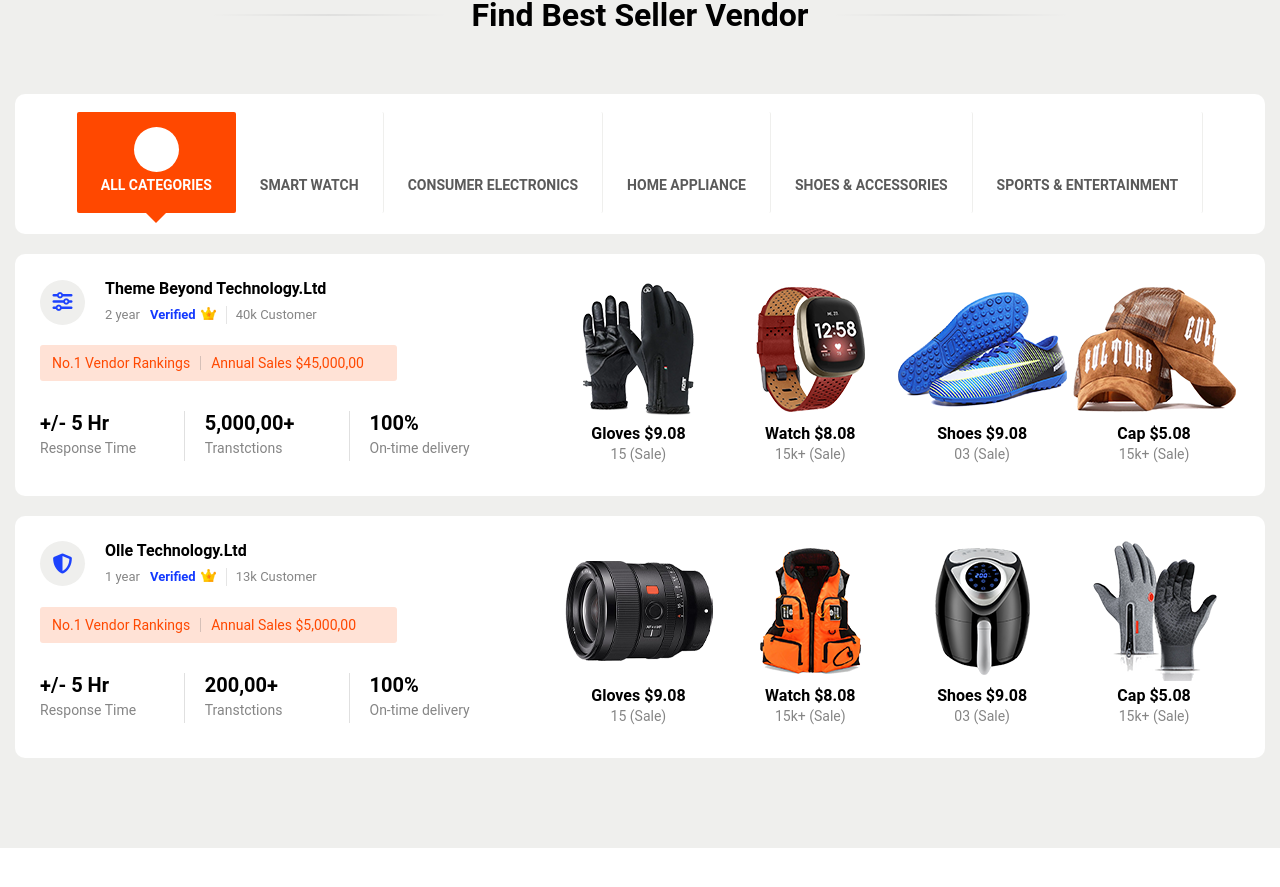
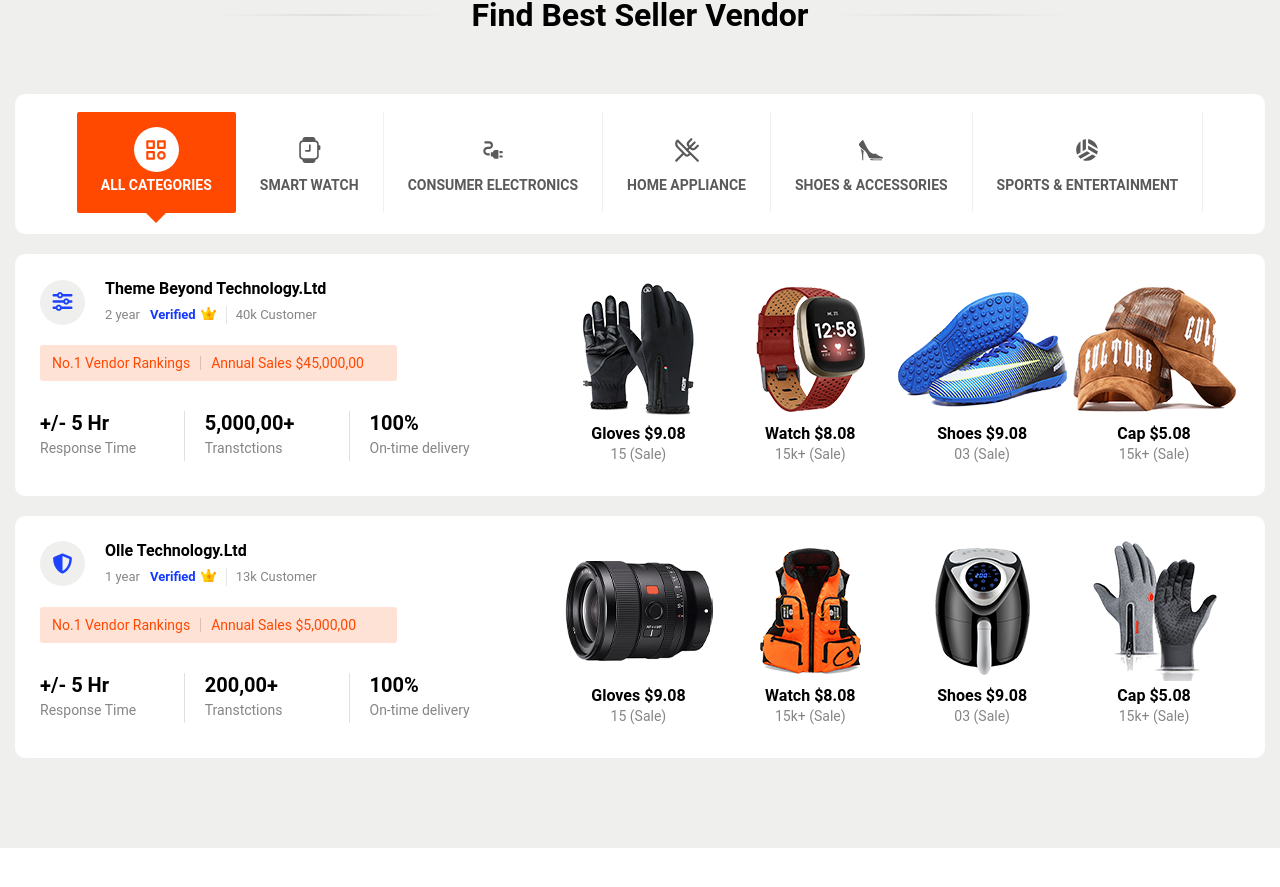
Before and after one commit to mohsinrezashohag/smart-ecom, a Next.js app: page / in a window 1280 px wide. Shown: the part 3511-4398 px from the top of the page. Built offline with nearby package versions, Linux system fonts and the light colour scheme.

Commit message:
React icon added

```diff
--- a/src/components/server_component/home/BestSeller.jsx
+++ b/src/components/server_component/home/BestSeller.jsx
@@ -1,4 +1,10 @@
 import React from 'react';
+import { BsSmartwatch } from "react-icons/bs";
+import { LuUtensilsCrossed } from "react-icons/lu";
+import { GiHighHeel } from "react-icons/gi";
+import { MdElectricalServices } from "react-icons/md";
+import { TbCategory } from "react-icons/tb";
+import { MdSportsVolleyball } from "react-icons/md";
 import Link from 'next/link';
 
 const BestSeller = () => {
@@ -28,7 +34,7 @@ const BestSeller = () => {
                       aria-selected="true"
                     >
                       <div className="icon">
-                        <i className="flaticon-shipping"></i>
+                        <TbCategory />
                       </div>
                       <div className="content">
                         <p>All Categories</p>
@@ -47,7 +53,7 @@ const BestSeller = () => {
                       aria-selected="false"
                     >
                       <div className="icon">
-                        <i className="flaticon-smartwatch"></i>
+                        <BsSmartwatch />
                       </div>
                       <div className="content">
                         <p>smart watch</p>
@@ -66,7 +72,7 @@ const BestSeller = () => {
                       aria-selected="false"
                     >
                       <div className="icon">
-                        <i className="flaticon-lamp"></i>
+                        <MdElectricalServices />
                       </div>
                       <div className="content">
                         <p>Consumer Electronics</p>
@@ -85,7 +91,7 @@ const BestSeller = () => {
                       aria-selected="false"
                     >
                       <div className="icon">
-                        <i className="flaticon-kitchen-utensils"></i>
+                        <LuUtensilsCrossed />
                       </div>
                       <div className="content">
                         <p>home appliance</p>
@@ -104,7 +110,7 @@ const BestSeller = () => {
                       aria-selected="false"
                     >
                       <div className="icon">
-                        <i className="flaticon-high-heels-1"></i>
+                        <GiHighHeel />
                       </div>
                       <div className="content">
                         <p>Shoes & Accessories</p>
@@ -123,7 +129,7 @@ const BestSeller = () => {
                       aria-selected="false"
                     >
                       <div className="icon">
-                        <i className="flaticon-sport-equipment"></i>
+                        <MdSportsVolleyball />
                       </div>
                       <div className="content">
                         <p>Sports & Entertainment</p>
```
